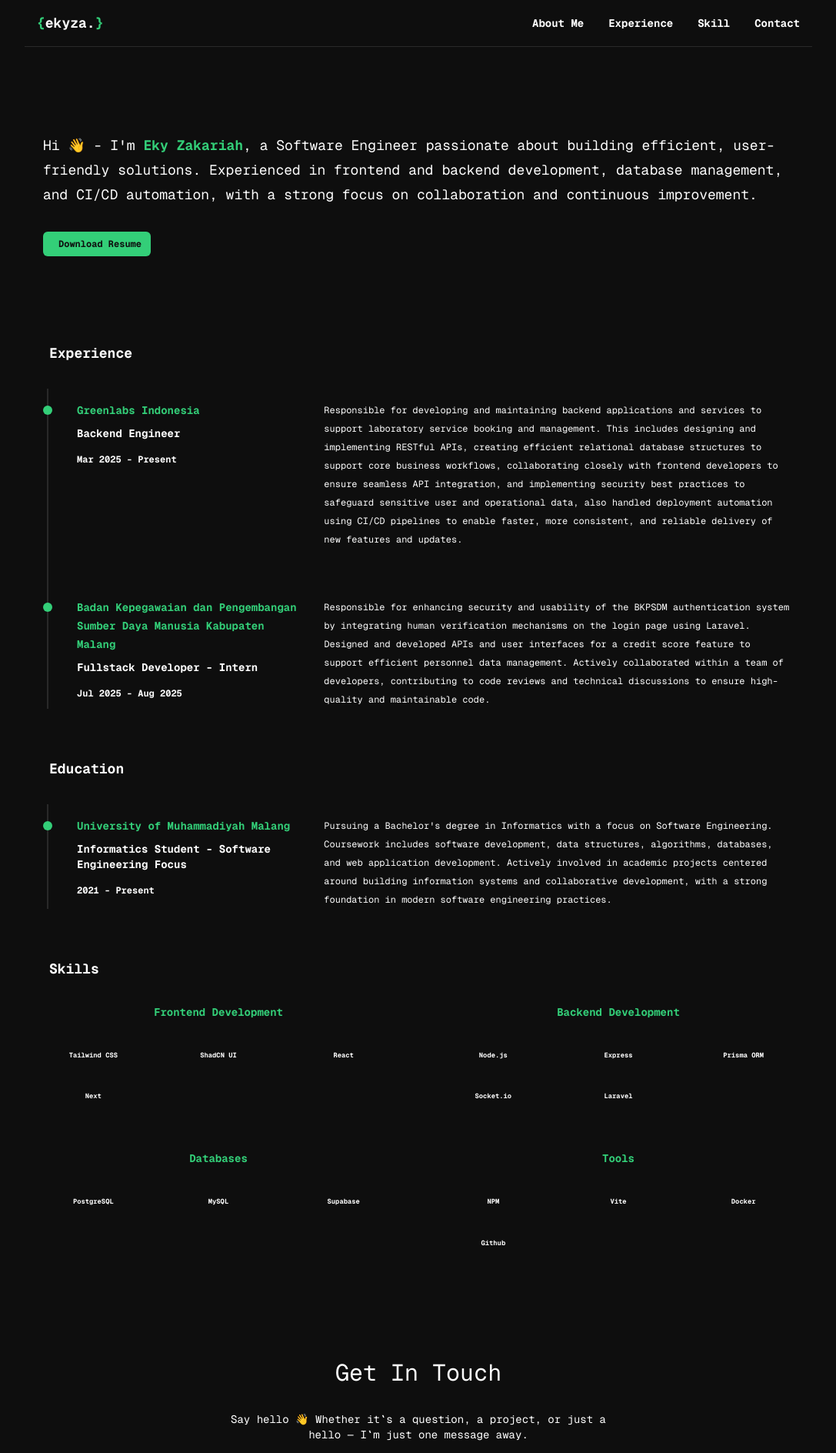
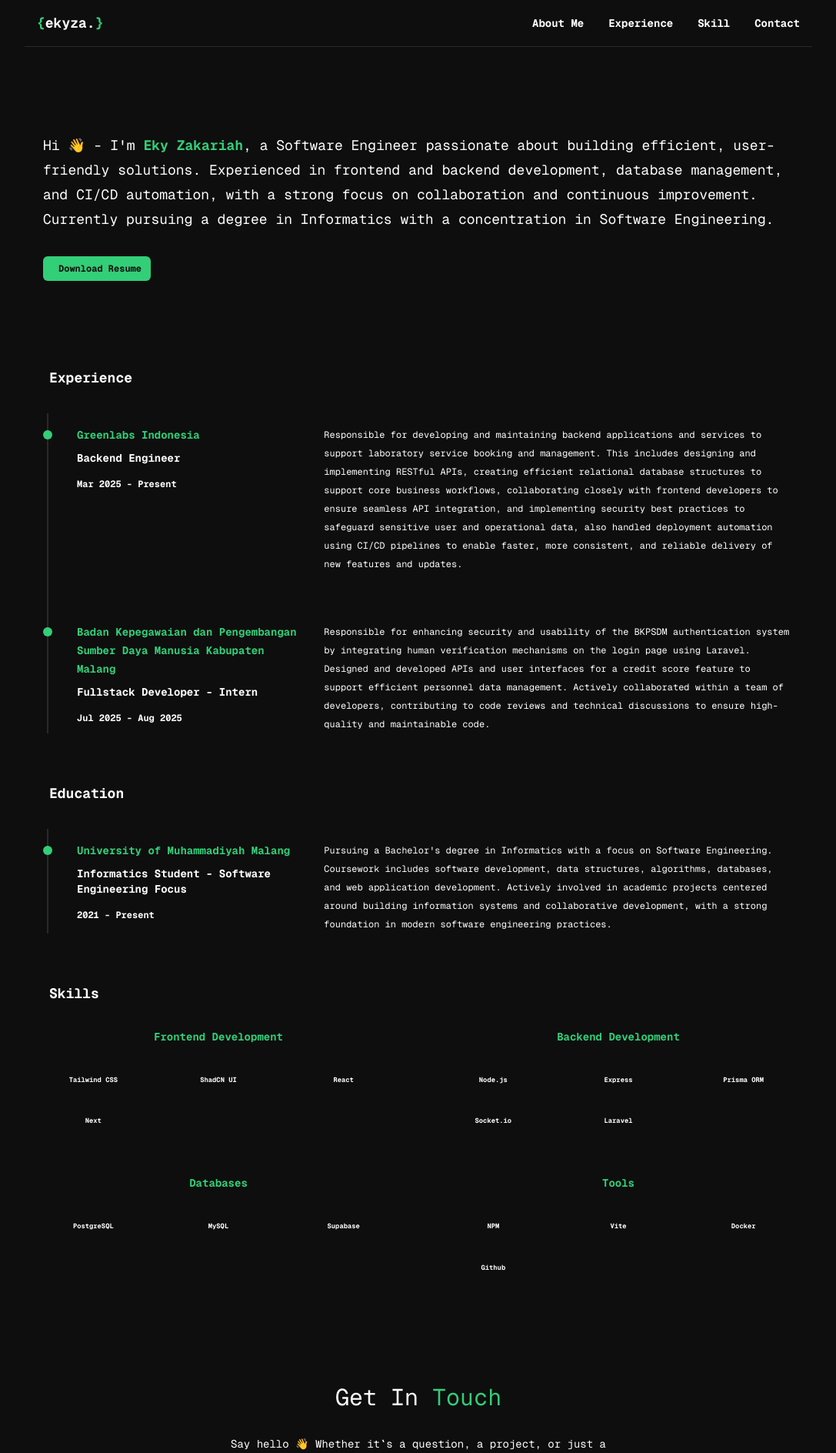
Before and after one commit to ekyza/portfolio, a React (Vite) app: page / in a window 1280 px wide. Shown: the top 1888 px of the page at 77% size, without its empty margins (96-1183 px from the left). Built offline with nearby package versions, Linux system fonts and the light colour scheme; some icons are missing.

Commit message:
refactor code

```diff
--- a/src/components/HamburgerMenu.tsx
+++ b/src/components/HamburgerMenu.tsx
@@ -11,11 +11,13 @@ export default function HamburgerMenu({ isOpen, setIsOpen }: HamburgerMenuProps)
           ${isOpen ? "rotate-45 translate-y-0" : "-translate-y-2"}
         `}
       />
+
       <span
         className={`absolute w-6 h-0.5 bg-text rounded transition-opacity duration-300 ease-in-out
           ${isOpen ? "opacity-0" : "opacity-100"}
         `}
       />
+
       <span
         className={`absolute w-6 h-0.5 bg-text rounded transition-transform duration-300 ease-in-out
           ${isOpen ? "-rotate-45 translate-y-0" : "translate-y-2"}
--- a/src/components/Navbar.tsx
+++ b/src/components/Navbar.tsx
@@ -14,6 +14,7 @@ export default function Navbar() {
 
   useEffect(() => {
     document.body.style.overflow = isOpen ? "hidden" : "auto";
+
     return () => {
       document.body.style.overflow = "auto";
     };
--- a/src/components/section/about_me/AboutMeSection.tsx
+++ b/src/components/section/about_me/AboutMeSection.tsx
@@ -13,7 +13,8 @@ export default function AboutMeSection() {
         Hi 👋 - I'm{" "}
         <span className="font-primary font-bold text-primary leading-6 transition-all duration-200 hover:drop-shadow-[0_0_8px_#33ce78]">Eky Zakariah</span>, a
         Software Engineer passionate about building efficient, user-friendly solutions. Experienced in frontend and backend development, database management,
-        and CI/CD automation, with a strong focus on collaboration and continuous improvement.
+        and CI/CD automation, with a strong focus on collaboration and continuous improvement. Currently pursuing a degree in Informatics with a concentration
+        in Software Engineering.
       </p>
 
       <div className="flex items-center gap-8">
--- a/src/components/section/contact/ContactSection.tsx
+++ b/src/components/section/contact/ContactSection.tsx
@@ -1,4 +1,3 @@
-export default function ContactSection() {
 const contacts = [
   {
     label: "Email",
@@ -21,9 +20,12 @@ export default function ContactSection() {
   },
 ];
 
+export default function ContactSection() {
   return (
     <section id="contact" className="py-24 flex flex-col gap-8">
-      <p className="font-primary text-3xl text-text text-center">Get In Touch</p>
+      <p className="font-primary text-3xl text-text text-center">
+        Get In <span className="text-primary transition-all duration-200 hover:drop-shadow-[0_0_8px_#33ce78]">Touch</span>
+      </p>
 
       <p className="md:mx-auto md:w-1/2 font-primary text-sm text-text text-center">
         Say hello 👋 Whether it`s a question, a project, or just a hello — I`m just one message away.
@@ -34,8 +36,8 @@ export default function ContactSection() {
           <a
             key={label}
             href={href}
-            {...(target ? { target } : {})}
-            {...(rel ? { rel } : {})}
+            {...(target && { target })}
+            {...(rel && { rel })}
             className="bg-text py-2 px-3 rounded-md flex items-center gap-2 font-primary text-xs font-bold text-background transition-all duration-200 hover:drop-shadow-[0_0_8px_#fefefe]"
           >
             <i className={`${icon} text-lg`}></i> {label}
--- a/src/components/section/education/EducationSection.tsx
+++ b/src/components/section/education/EducationSection.tsx
@@ -20,8 +20,8 @@ export default function EducationSection() {
       </div>
 
       <div className="relative flex flex-col gap-12">
-        {educations.map((edu, index) => (
-          <TimelineItem key={index} {...edu} />
+        {educations.map((education, index) => (
+          <TimelineItem key={index} {...education} />
         ))}
       </div>
     </section>
--- a/src/components/section/experience/ExperienceSection.tsx
+++ b/src/components/section/experience/ExperienceSection.tsx
@@ -27,8 +27,8 @@ export default function ExperienceSection() {
       </div>
 
       <div className="relative flex flex-col gap-12">
-        {experiences.map((exp, index) => (
-          <TimelineItem key={index} {...exp} />
+        {experiences.map((experience, index) => (
+          <TimelineItem key={index} {...experience} />
         ))}
       </div>
     </section>
--- a/src/components/section/skill/SkillSection.tsx
+++ b/src/components/section/skill/SkillSection.tsx
@@ -114,8 +114,8 @@ export default function SkillSection() {
       </div>
 
       <div className="grid grid-cols-1 md:grid-cols-2 gap-16">
-        {skillData.map((category, index) => (
-          <SkillCategory key={index} title={category.title} skills={category.skills} />
+        {skillData.map(({ title, skills }, index) => (
+          <SkillCategory key={index} title={title} skills={skills} />
         ))}
       </div>
     </section>
--- a/src/components/shared/TimelineItem.tsx
+++ b/src/components/shared/TimelineItem.tsx
@@ -20,8 +20,10 @@ export default function TimelineItem({ company, role, date, descriptions }: Time
             <p className="max-w-full w-max font-primary text-sm font-bold text-primary leading-6 text-wrap transition-all duration-200 hover:drop-shadow-[0_0_8px_#33ce78]">
               {company}
             </p>
+
             <p className="font-primary text-sm font-bold text-text">{role}</p>
           </div>
+
           <p className="font-primary text-xs font-bold text-text">{date}</p>
         </div>
 
```
Lines whose indentation alone changed are shown as unchanged.
